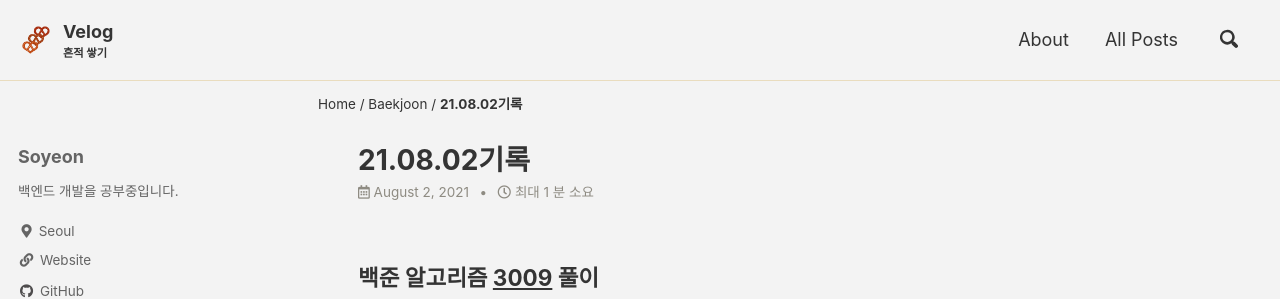
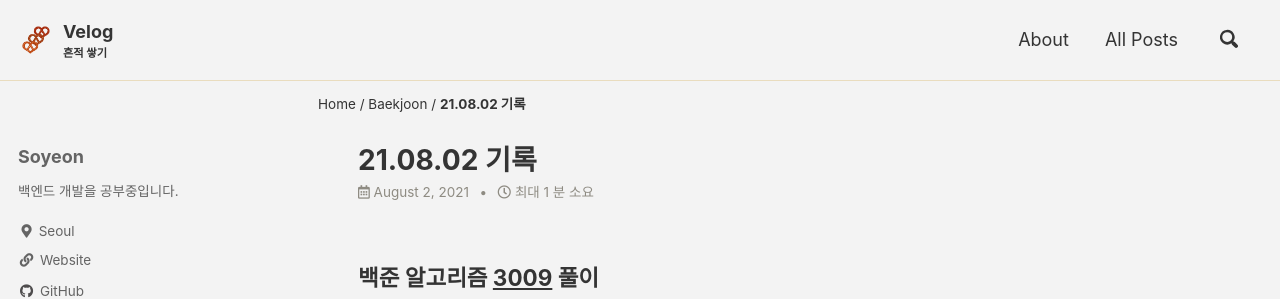
Before and after one commit to liv660/liv660.github.io, a Jekyll site: the page built from _posts/TIL/21.08.study/2021-08-02-210802.md, in a window 1280 px wide. Shown: the top 299 px of the page. Built offline with Jekyll 4.4.1, drawn with Linux system fonts in a browser that asks for light colours; cached includes are drawn as plain includes.

Commit message:
Update 08.02 #3009 algorithm

```diff
--- a/_posts/TIL/21.08.study/2021-08-02-210802.md
+++ b/_posts/TIL/21.08.study/2021-08-02-210802.md
@@ -1,5 +1,5 @@
 ---
-title:  "21.08.02기록"
+title:  "21.08.02 기록"
 excerpt: "백준 알고리즘(#3009) 풀이 ★네번째 점 ☆오답"
 categories:
   - BAEKJOON
```
